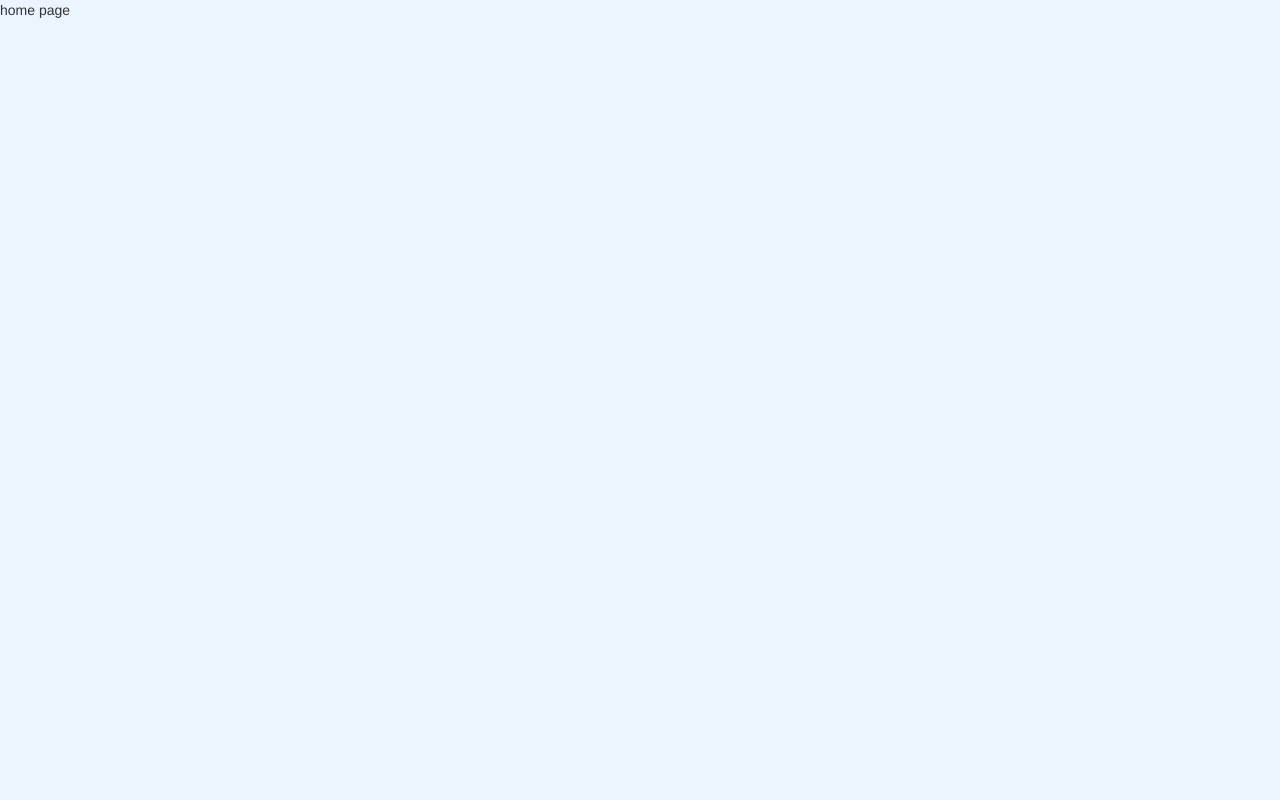
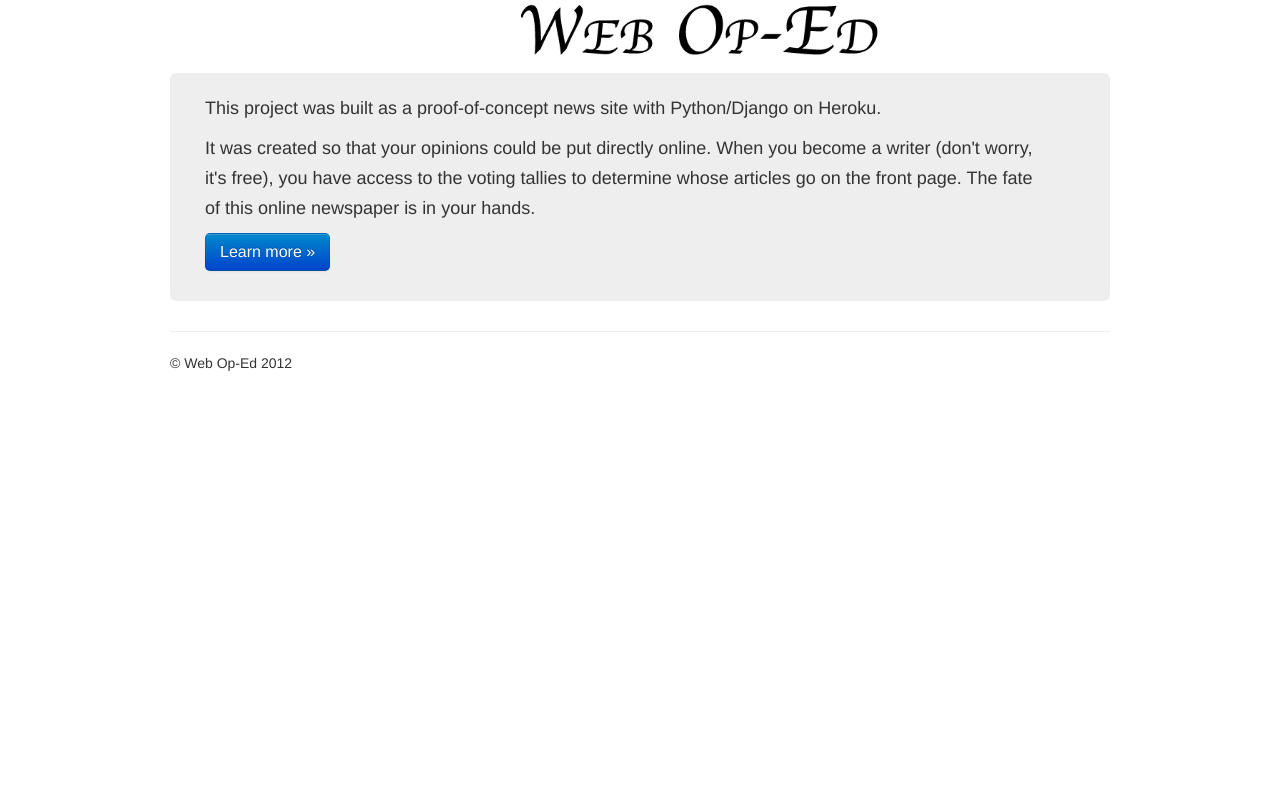
Before and after one commit to svsaraf/newsnet, a Django app: page / in a window 1280 px wide. Before the commit the page is almost empty. Run offline with Django 3.2, Linux system fonts and the light colour scheme; some libraries are stand-ins or nearby versions.

Commit message:
updated homepage, made prettier

```diff
--- /dev/null
+++ b/app/static/css/homepage.css
@@ -0,0 +1,25 @@
+body {
+//	background-color: blue;
+}
+
+#masthead {
+	padding: 4px;
+	text-align: center;
+	height: 65px;
+}
+
+#mastheadLogo {
+	padding-left: 117px;
+}
+
+.hero-unit {
+	padding-top: 20px;
+	padding-left: 35px;
+	padding-bottom: 20px;
+}
+
+#registrations {
+	text-align: right;
+	float: right;
+	display: inline-block;
+}
--- a/app/templates/base.html
+++ b/app/templates/base.html
@@ -2,8 +2,43 @@
 <head lang="en">
 	<script type="text/javascript" src="https://ajax.googleapis.com/ajax/libs/jquery/1.7.2/jquery.min.js"></script>
     <link rel="stylesheet" type="text/css" href="{{ STATIC_URL }}css/bootstrap.css">
-    <link rel="stylesheet" type="text/css" href="{{ STATIC_URL }}css/main.css">
-    <script type="text/javascript" src="{{ STATIC_URL }}js/bootstrap.js">
+    <link rel="stylesheet" type="text/css" href="{{ STATIC_URL }}css/bootstrap.min.css">
+    <link rel="stylesheet" type="text/css" href="{{ STATIC_URL }}css/homepage.css">
+
+</head>
+<body>
+    <div class="container">
+      <div id="masthead">
+            <img id="mastheadLogo" width="360" height="54" alt="Web Op-ed" src="{{ STATIC_URL }}img/weboped.png">
+
+          <div id="registrations">
+            {% if user.is_authenticated %}
+            <a href="/user/{{ user.id }}">{{ user.first_name }} {{ user.last_name }}</a>
+            <a href="/logout">Logout</a>
+            {% endif %}
+          </div>
+      </div>
+      <!-- Main hero unit for a primary marketing message or call to action -->
+      <div class="hero-unit">
+            {% block content %}
+            {% endblock %}
+      </div>
+
+
+      <hr>
+
+      <footer>
+        <p>&copy; Web Op-Ed 2012</p>
+      </footer>
+
+    </div>
+
+
+
+
+
+
+    <script type="text/javascript" src="{{ STATIC_URL }}js/bootstrap.min.js">
 
     <script type="text/javascript">
 
@@ -18,15 +53,5 @@
          })();
 
     </script>
-
-</head>
-<body>
-    {% if user.is_authenticated %}
-    <a href="/user/{{ user.id }}">{{ user.first_name }} {{ user.last_name }}</a>
-    <a href="/logout">Logout</a>
-    {% endif %}
-    {% block content %}
-    {% endblock %}
-
 </body>
 </html>
--- a/app/templates/home.html
+++ b/app/templates/home.html
@@ -1,5 +1,9 @@
 {% extends "base.html" %}
 
 {% block content %}
-home page
+	<p>This project was built as a proof-of-concept news site with Python/Django on Heroku.</p>
+
+	<p>It was created so that your opinions could be put directly online. When you become a writer (don't worry, it's free), you have access to the voting tallies to determine whose articles go on the front page. The fate of this online newspaper is in your hands.</p>
+
+	<p><a class="btn btn-primary btn-large" href="/about">Learn more &raquo;</a></p>
 {% endblock %}
```
Also changed, not shown: app/static/img/weboped.png (added), 2 other files.
